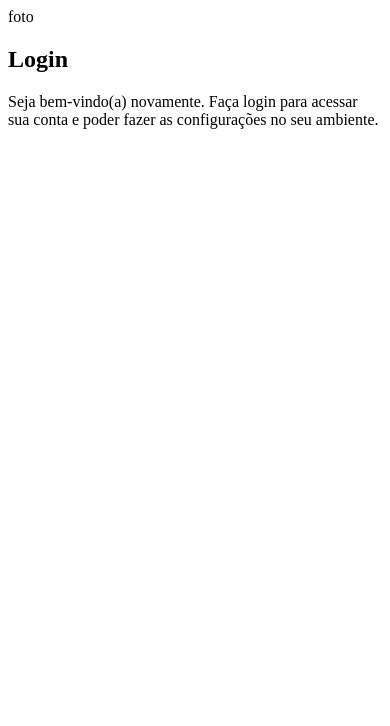
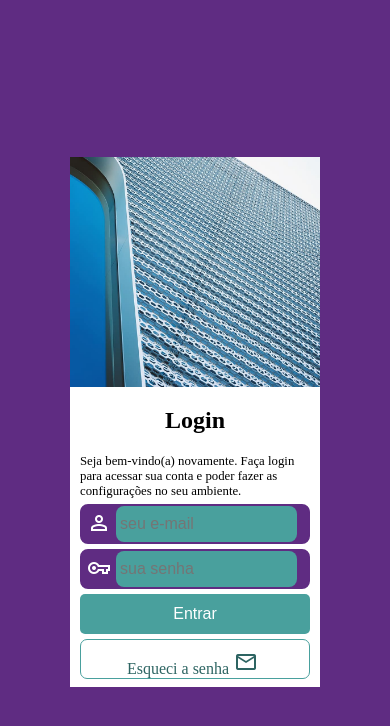
Before and after one commit to Erikaestudar/projeto-login, a plain HTML site: page index.html in a window 390 px wide. Drawn offline with nearby package versions, Linux system fonts and the light colour scheme.

Commit message:
estrutura do first mobile

```diff
--- /dev/null
+++ b/estilos/media-query.css
@@ -0,0 +1,15 @@
+@charset "UTF-8";
+
+@media screen and (min-width: 768px) and (max-width: 992px) {
+    section#login > div#imagem {
+        float: left;
+        width: 30%;
+        height: 100%;
+    }
+
+    section#login > div#imagem {
+        display: block;
+        background: var(--cor2) url("../imagens/metal.jpg") left bottom no-repeat;
+        background-size: cover;
+    }
+}
--- a/estilos/style.css
+++ b/estilos/style.css
@@ -1,6 +1,122 @@
 @charset "UTF-8";
 
-::root {
+:root {
+    --cor0: #2d6462;
     --cor1: #49a09d;
     --cor2: #5f2c82;
 }
+
+* {
+    margin: 0px;
+    padding: 0px;
+    box-sizing: border-box;
+}
+
+html, body {
+    width: 100vw;
+    height: 100vh;
+    position: relative;
+    background-color: var(--cor2);
+}
+
+section#login {
+    position: absolute;
+    top: 50%;
+    left: 50%;
+    border-radius: 20px;
+    transform: translate(-50%, -50%);
+}
+
+div#imagem {
+    background: url("../imagens/metal.jpg") left bottom no-repeat ;
+    background-size: cover;
+    width: 250px;
+    height: 230px;
+}
+
+div#formulario {
+    background-color: white;
+    width: 250px;
+    height: 300px;
+    padding: 10px;
+}
+
+div#formulario > h1 {
+   text-align: center;
+   padding: 10px;
+   margin-bottom: 10px;
+   font-weight: bolder;
+}
+
+div#formulario > p {
+    font-size: 0.8em;
+}
+
+form span {
+    color: white;
+    padding: 5px;
+}
+
+form > div.campo {
+    background-color: var(--cor2);
+    border: 2px solid var(--cor2);
+    display: block;
+    width: 100%;
+    height: 40px;
+    border-radius: 8px;
+    margin: 5px 0px;
+}
+
+div.campo > input {
+    background-color: var(--cor1);
+    font-size: 1em;
+    width: calc(100% - 45px);
+    height: 100%;
+    border: 0px;
+    border-radius: 8px;
+    padding: 4px;
+    transform: translateY(-6px);
+}
+div.campo > input:hover {
+    background-color: white;
+    color: black;
+}
+
+form > input {
+    display: block;
+    font-size: 1em;
+    width: 100%;
+    height: 40px;
+    background-color: var(--cor1);
+    color: white;
+    border: none;
+    border-radius: 5px;
+    cursor: pointer;
+}
+
+form > input:hover {
+    background-color: var(--cor0);
+}
+
+form > a.botao {
+    display: block;
+    text-align: center;
+    font-size: 1em;
+    width: 100%;
+    height: 40px;
+    padding-top: 5px;
+    margin-top: 5px;
+    background-color: white;
+    color: var(--cor0);
+    border: 1px solid var(--cor1);
+    border-radius: 7px;
+    text-decoration: none;
+}
+
+form > a.botao:hover {
+    background-color: var(--cor1);
+}
+span#botao {
+    color: var(--cor0);
+    padding: 5px;
+}
--- a/index.html
+++ b/index.html
@@ -5,20 +5,30 @@
     <meta name="viewport" content="width=device-width, initial-scale=1.0">
     <title>Login</title>
     <link rel="stylesheet" href="estilos/style.css">
+    <link rel="stylesheet" href="estilos/media-query.css">
+    <link rel="stylesheet" href="https://fonts.googleapis.com/css2?family=Material+Symbols+Outlined:opsz,wght,FILL,GRAD@20..48,100..700,0..1,-50..200" />
+    <link rel="stylesheet" href="https://fonts.googleapis.com/css2?family=Material+Symbols+Outlined:opsz,wght,FILL,GRAD@20..48,100..700,0..1,-50..200" />
+    <link rel="stylesheet" href="https://fonts.googleapis.com/css2?family=Material+Symbols+Outlined:opsz,wght,FILL,GRAD@20..48,100..700,0..1,-50..200" />
 </head>
 <body>
     <main>
         <section id="login">
             <div id="imagem">
-                foto
+
             </div>
 
             <div id="formulario">
                 <h1>Login</h1>
                 <p>Seja bem-vindo(a) novamente. Faça login para acessar sua conta e poder fazer as configurações no seu ambiente.</p>
 
-                <form action="login.php" method="post">
+                <form action="login.php" method="post" autocomplete="on">
 
+                    <div class="campo"><label for="iemail"><span class="material-symbols-outlined">person</span></label><input type="login" name="email" id="ilogin" required placeholder="seu e-mail" maxlength="30"></div>
+
+                    <div class="campo"><label for="isenha"><span class="material-symbols-outlined">vpn_key</span></label><input type="password" name="senha" id="isenha" required placeholder="sua senha" maxlength="8" ></div>
+
+                    <input type="submit" value="Entrar">
+                    <a href="esqueci.html" class="botao">Esqueci a senha<span id="botao" class="material-symbols-outlined">mail</span></a>
                 </form>
             </div>
         </section>
```
Also changed, not shown: esqueci.html (added).
